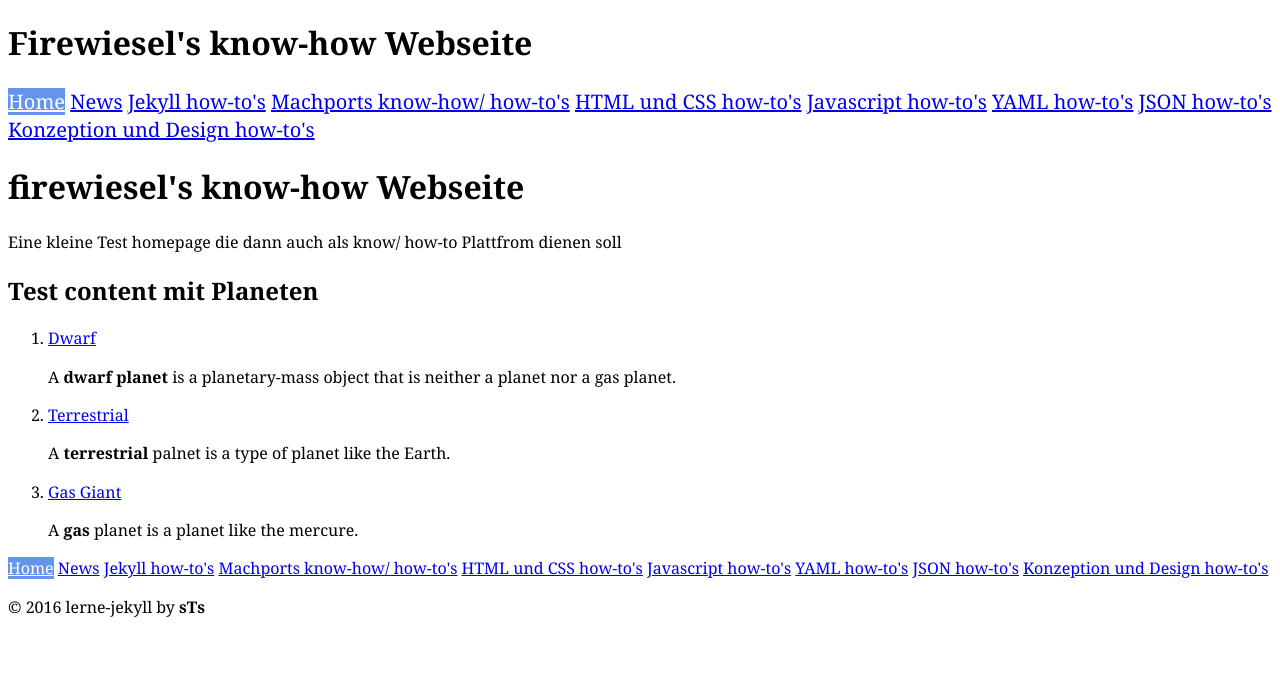
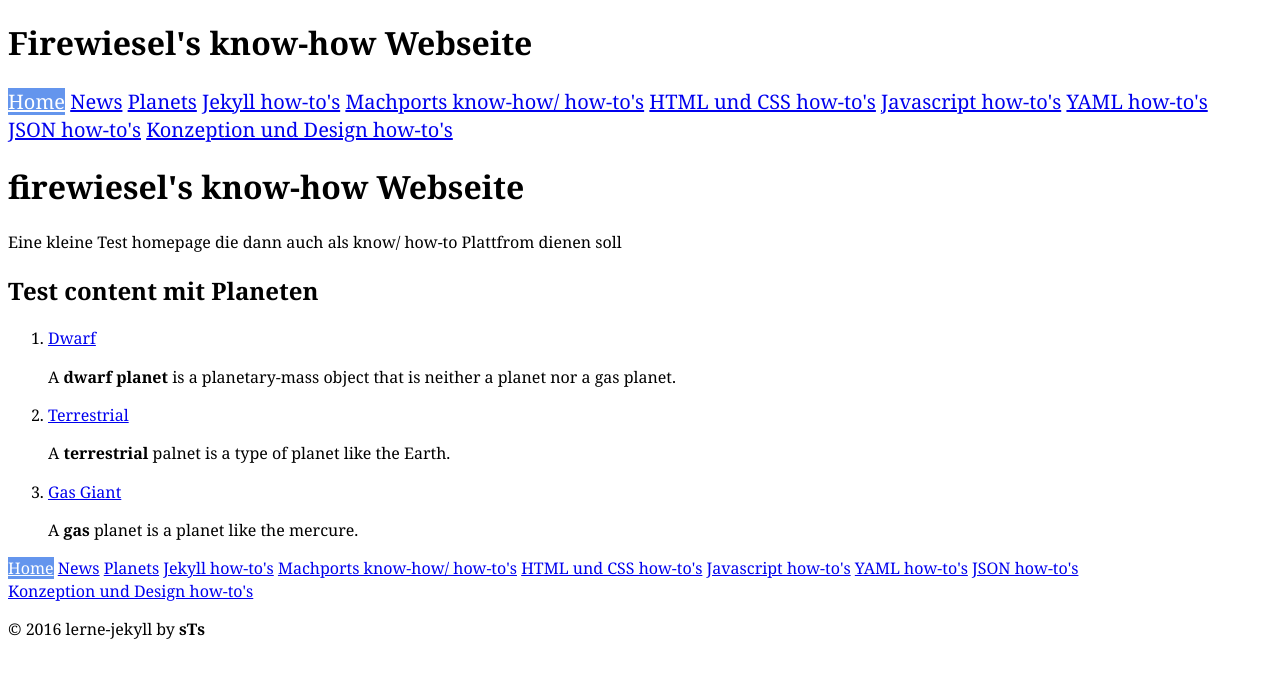
Before and after one commit to firewiesel/lerne-jekyll, a Jekyll site: the page built from index.html, in a window 1280 px wide. Shown: the top 678 px of the page. Built offline with Jekyll 4.4.1, drawn with Linux system fonts in a browser that asks for light colours.

Commit message:
Neuer Link [  <li><a href="{{site.baseurl}}/planets/" class="{% if page.url contains 'planets' %}current{% endif %}">Planets</a></li> ]
eingefügt, dass die Plantesseite in den Unterordner schauen geht.

```diff
--- a/_includes/nav.html
+++ b/_includes/nav.html
@@ -2,6 +2,7 @@
     <ul class="nav {{include.navclass}}">
         <li><a href="{{site.baseurl}}/" class="{% if page.url == '/' %}current{% endif %}">Home</a></li>
         <li><a href="{{site.baseurl}}/news.html" class="{% if page.url contains 'news' %}current{% endif %}">News</a></li> <!-- or page.url contains 'jekyll-news' [falls nötig...]-->
+        <li><a href="{{site.baseurl}}/planets/" class="{% if page.url contains 'planets' %}current{% endif %}">Planets</a></li>
         <li><a href="{{site.baseurl}}/jekyll/">Jekyll how-to's</a></li>
         <li><a href="{{site.baseurl}}/macports/">Machports know-how/ how-to's</a></li>
         <li><a href="{{site.baseurl}}/html_css/">HTML und CSS how-to's</a></li>
```
